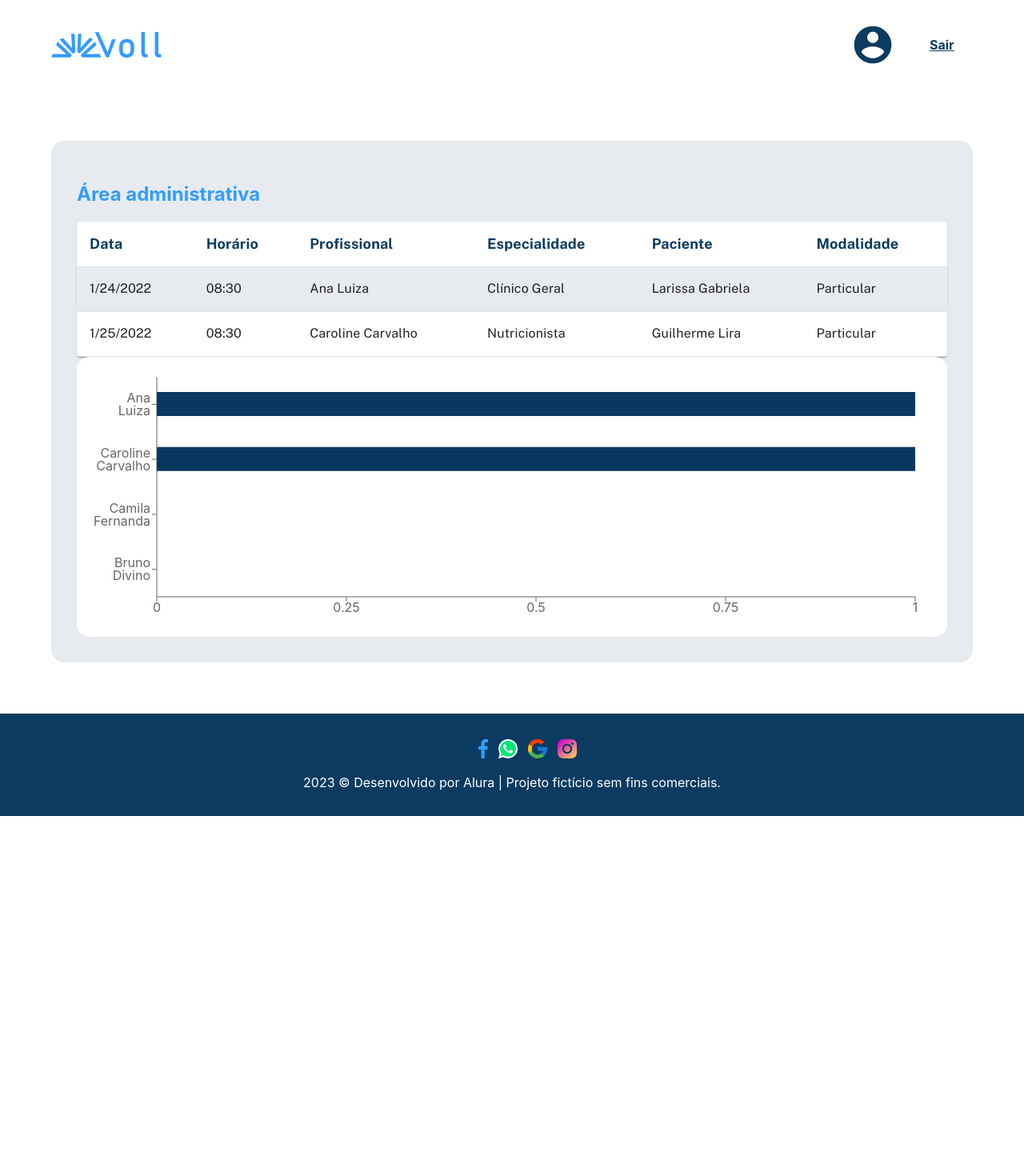
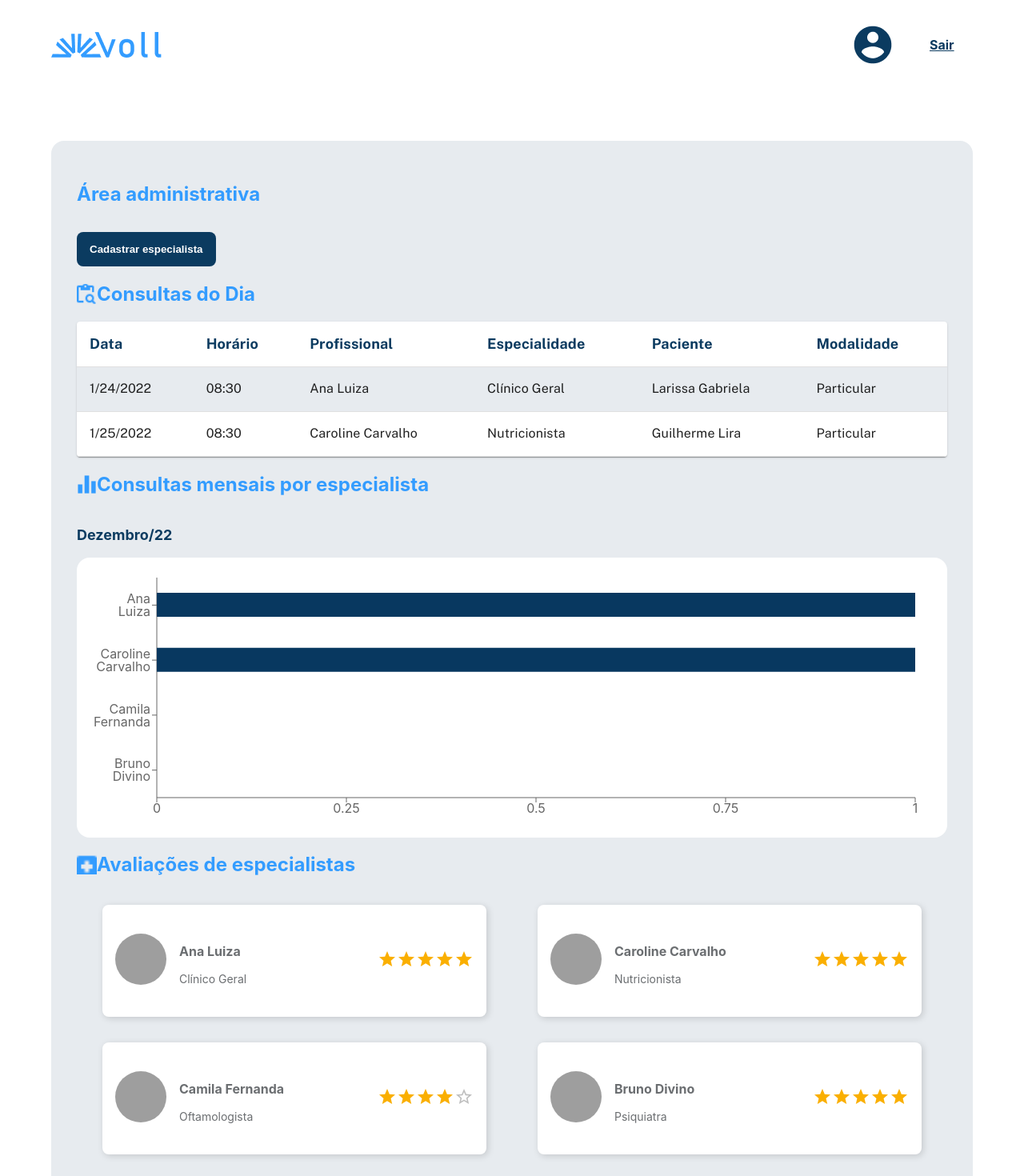
Before and after one commit to jonasmarquesdev/ClinMed-web, a React (Create React App) app: page / in a window 1280 px wide. Shown: the top 1470 px of the page at 80% size. Before the commit the page ends 1020 px from the top, so only its background shows below. Built offline with nearby package versions, Linux system fonts and the light colour scheme; data requests are answered from the project's data file; grey boxes are pictures that could not be loaded; the HTML template or start-up script is replaced by a standard one.

Commit message:
Feat: Atualizando `App.tsx`

```diff
--- a/src/App.tsx
+++ b/src/App.tsx
@@ -1,8 +1,11 @@
 import './App.css';
+import Avaliacao from './components/Avaliacao';
+import Botao from './components/Botao';
 import Cabecalho from './components/Cabecalho';
 import Container from './components/Container';
 import Grafico from './components/Grafico';
 import Rodape from './components/Rodape';
+import Subtitulo from './components/Subtitulo';
 import Tabela from './components/Tabela';
 import Titulo from './components/Titulo';
 import useDadosConsulta from './hooks/useDadosConsulta';
@@ -21,8 +24,14 @@
       <Cabecalho />
       <Container>
         <Titulo>Área administrativa</Titulo>
+        <Botao>Cadastrar especialista</Botao>
+        <Titulo imagem="consulta">Consultas do Dia</Titulo>
         <Tabela consultas={consultas} />
+        <Titulo imagem="grafico">Consultas mensais por especialista</Titulo>
+        <Subtitulo>Dezembro/22</Subtitulo>
         <Grafico consultas={consultas} profissionais={profissionais} />
+        <Titulo imagem="avaliacao">Avaliações de especialistas</Titulo>
+        <Avaliacao profissionais={profissionais} />
       </Container>
       <Rodape />
     </>
```
